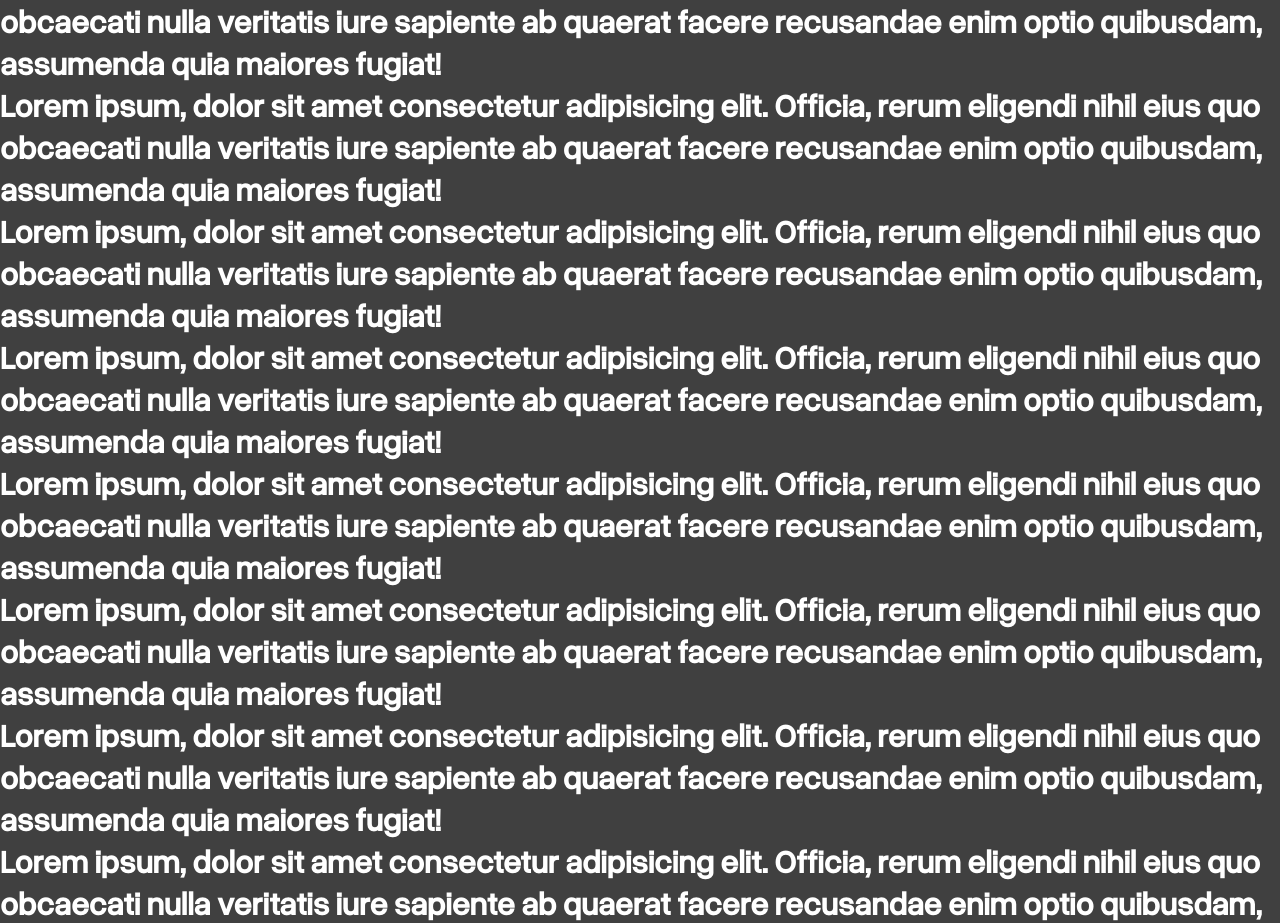
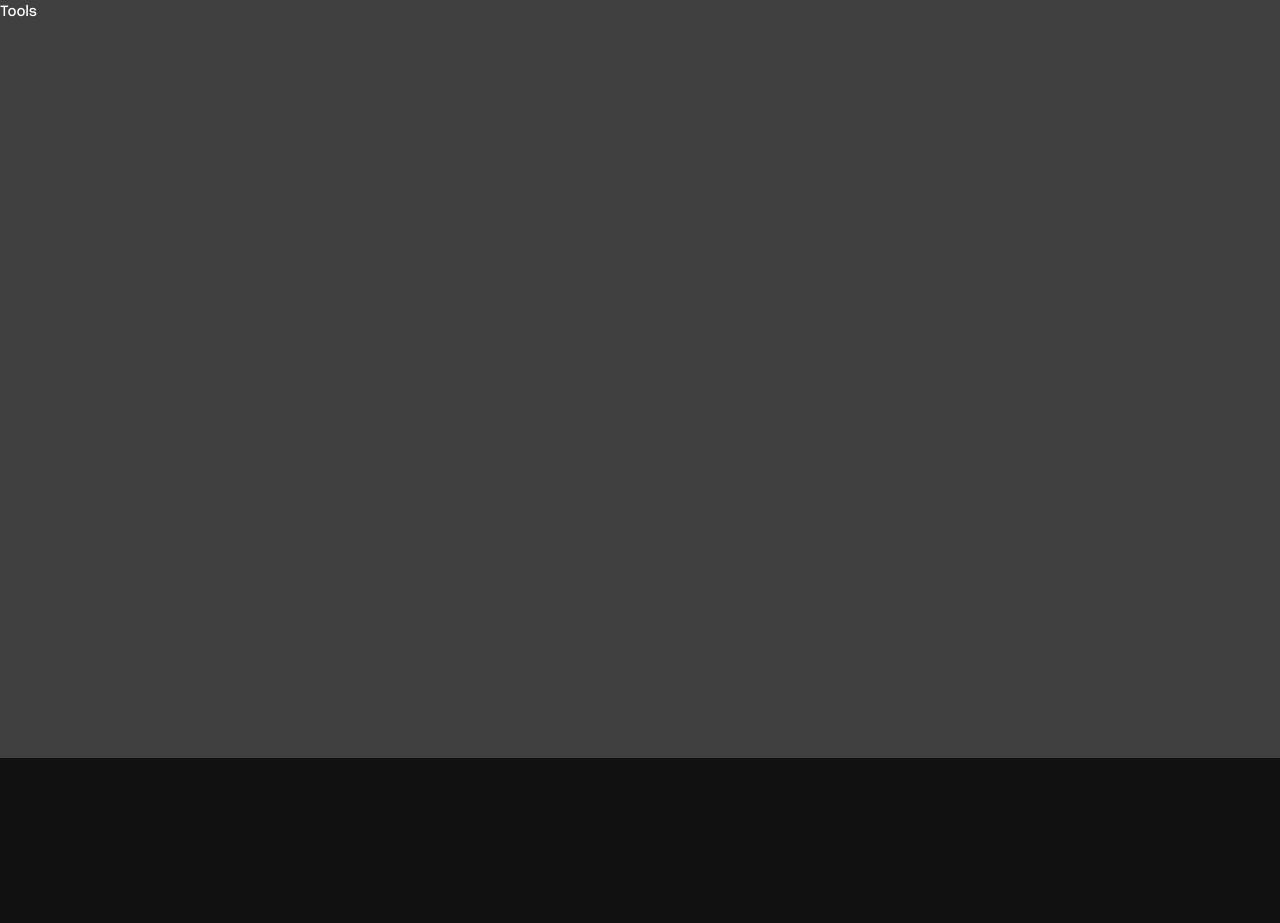
Before and after one commit to itisameerkhan/portfolio-2024, a React (Vite) app in the folder Frontend/: page / in a window 1280 px wide. Shown: the part 1616-2539 px from the top of the page. After the commit the page ends 2374 px from the top, so only its background shows below. Built offline with nearby package versions, Linux system fonts and the light colour scheme.

Commit message:
router updated

```diff
--- /dev/null
+++ b/Frontend/Pages/Tools/Tools.jsx
@@ -0,0 +1,11 @@
+import "./Tools.scss";
+
+const Tools = () => {
+  return (
+    <div className="tools">
+      <h1>Tools</h1>
+    </div>
+  )
+}
+
+export default Tools
--- a/Frontend/components/Skills/Skills.jsx
+++ b/Frontend/components/Skills/Skills.jsx
@@ -1,18 +1,11 @@
 import "./Skills.scss";
+import { Link } from "react-router-dom";
 
 const Skills = () => {
   return (
     <div id="skills">
-        <h1>Lorem ipsum, dolor sit amet consectetur adipisicing elit. Officia, rerum eligendi nihil eius quo obcaecati nulla veritatis iure sapiente ab quaerat facere recusandae enim optio quibusdam, assumenda quia maiores fugiat!</h1>
-        <h1>Lorem ipsum, dolor sit amet consectetur adipisicing elit. Officia, rerum eligendi nihil eius quo obcaecati nulla veritatis iure sapiente ab quaerat facere recusandae enim optio quibusdam, assumenda quia maiores fugiat!</h1>
-        <h1>Lorem ipsum, dolor sit amet consectetur adipisicing elit. Officia, rerum eligendi nihil eius quo obcaecati nulla veritatis iure sapiente ab quaerat facere recusandae enim optio quibusdam, assumenda quia maiores fugiat!</h1>
-        <h1>Lorem ipsum, dolor sit amet consectetur adipisicing elit. Officia, rerum eligendi nihil eius quo obcaecati nulla veritatis iure sapiente ab quaerat facere recusandae enim optio quibusdam, assumenda quia maiores fugiat!</h1>
-        <h1>Lorem ipsum, dolor sit amet consectetur adipisicing elit. Officia, rerum eligendi nihil eius quo obcaecati nulla veritatis iure sapiente ab quaerat facere recusandae enim optio quibusdam, assumenda quia maiores fugiat!</h1>
-        <h1>Lorem ipsum, dolor sit amet consectetur adipisicing elit. Officia, rerum eligendi nihil eius quo obcaecati nulla veritatis iure sapiente ab quaerat facere recusandae enim optio quibusdam, assumenda quia maiores fugiat!</h1>
-        <h1>Lorem ipsum, dolor sit amet consectetur adipisicing elit. Officia, rerum eligendi nihil eius quo obcaecati nulla veritatis iure sapiente ab quaerat facere recusandae enim optio quibusdam, assumenda quia maiores fugiat!</h1>
-        <h1>Lorem ipsum, dolor sit amet consectetur adipisicing elit. Officia, rerum eligendi nihil eius quo obcaecati nulla veritatis iure sapiente ab quaerat facere recusandae enim optio quibusdam, assumenda quia maiores fugiat!</h1>
-        <h1>Lorem ipsum, dolor sit amet consectetur adipisicing elit. Officia, rerum eligendi nihil eius quo obcaecati nulla veritatis iure sapiente ab quaerat facere recusandae enim optio quibusdam, assumenda quia maiores fugiat!</h1>
-
+        <h1>Skills</h1>
+        <Link to={"/tools"}>Tools</Link>
     </div>
   )
 }
--- a/Frontend/components/Skills/Skills.scss
+++ b/Frontend/components/Skills/Skills.scss
@@ -1,3 +1,4 @@
 #skills {
     background-color: #404040;
+    height: 100vh;
 }
--- a/Frontend/package.json
+++ b/Frontend/package.json
@@ -21,7 +21,7 @@
     "react-animated-cursor": "^2.11.2",
     "react-dom": "^18.2.0",
     "react-redux": "^9.1.0",
-    "react-router-dom": "^6.22.3",
+    "react-router-dom": "^6.23.0",
     "sass": "^1.72.0",
     "split-type": "^0.3.4",
     "swiper": "^11.1.1",
--- a/Frontend/src/App.jsx
+++ /dev/null
@@ -1,18 +0,0 @@
-import About from "../components/About/About";
-import Header from "../components/Header/Header";
-import Hero from "../components/Hero/Hero";
-import Skills from "../components/Skills/Skills";
-import "./App.scss";
-
-const App = () => {
-  return (
-    <div className="app">
-      <Header />
-      <Hero />
-      <About />
-      <Skills />
-    </div>
-  );
-};
-
-export default App;
--- a/Frontend/src/main.jsx
+++ b/Frontend/src/main.jsx
@@ -1,4 +1,40 @@
 import ReactDOM from "react-dom/client";
-import App from "./App.jsx";
+import { Outlet, RouterProvider, createBrowserRouter } from "react-router-dom";
+import Header from "../components/Header/Header.jsx";
+import "./App.scss";
+import Hero from "../components/Hero/Hero.jsx";
+import About from "../components/About/About.jsx";
+import Skills from "../components/Skills/Skills.jsx";
+import Tools from "../Pages/Tools/Tools.jsx";
 
-ReactDOM.createRoot(document.getElementById("root")).render(<App />);
+const appRouter = createBrowserRouter([
+  {
+    path: "/",
+    element: (
+      <div>
+        <Header />
+        <Outlet />
+      </div>
+    ),
+    children: [
+      {
+        path: "/",
+        element: (
+          <div>
+            <Hero />
+            <About />
+            <Skills />
+          </div>
+        ),
+      },
+    ],
+  },
+  {
+    path: "/tools",
+    element: <Tools />,
+  }
+]);
+
+ReactDOM.createRoot(document.getElementById("root")).render(
+  <RouterProvider router={appRouter} />
+);
```
Also changed, not shown: Frontend/Pages/Tools/Tools.scss (added), 1 other file (tests, documents, lock files or other folders).
